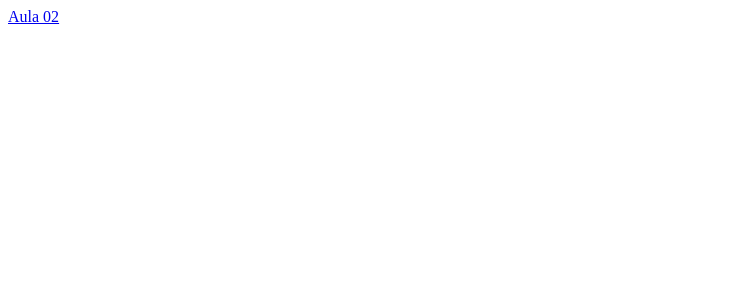
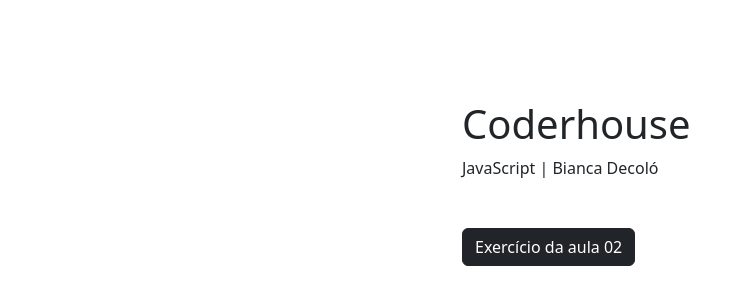
Before and after one commit to biadecolo/coderjs, a plain HTML site: page index.html in a window 1280 px wide. Shown: the whole page, without its empty margins (0-744 px from the left). Drawn offline with nearby package versions, Linux system fonts and the light colour scheme.

Commit message:
🪩 estilização do index

```diff
--- a/index.html
+++ b/index.html
@@ -4,8 +4,22 @@
     <meta charset="UTF-8">
     <meta name="viewport" content="width=, initial-scale=1.0">
     <title>Listagem de aulas</title>
+    <link href="https://cdn.jsdelivr.net/npm/bootstrap@5.3.3/dist/css/bootstrap.min.css" rel="stylesheet" integrity="sha384-QWTKZyjpPEjISv5WaRU9OFeRpok6YctnYmDr5pNlyT2bRjXh0JMhjY6hW+ALEwIH" crossorigin="anonymous">
+
 </head>
 <body>
-    <a href="aula02/index.html">Aula 02</a>
+    <div class="container">
+        <div class="row">
+            <div class="col-md-4"></div>
+            <div class="col-md-4">
+                <h1 style="margin-top: 100px;">Coderhouse</h1>
+                <span>JavaScript | Bianca Decoló</span>
+                <br><br><br>
+                <a class="btn btn-dark btn-full" href="aula02/">Exercício da aula 02</a>
+            </div>
+            <div class="col-md-4"></div>
+        </div>
+    </div>
+    <script src="https://cdn.jsdelivr.net/npm/bootstrap@5.3.3/dist/js/bootstrap.bundle.min.js" integrity="sha384-YvpcrYf0tY3lHB60NNkmXc5s9fDVZLESaAA55NDzOxhy9GkcIdslK1eN7N6jIeHz" crossorigin="anonymous"></script>
 </body>
 </html>
```
